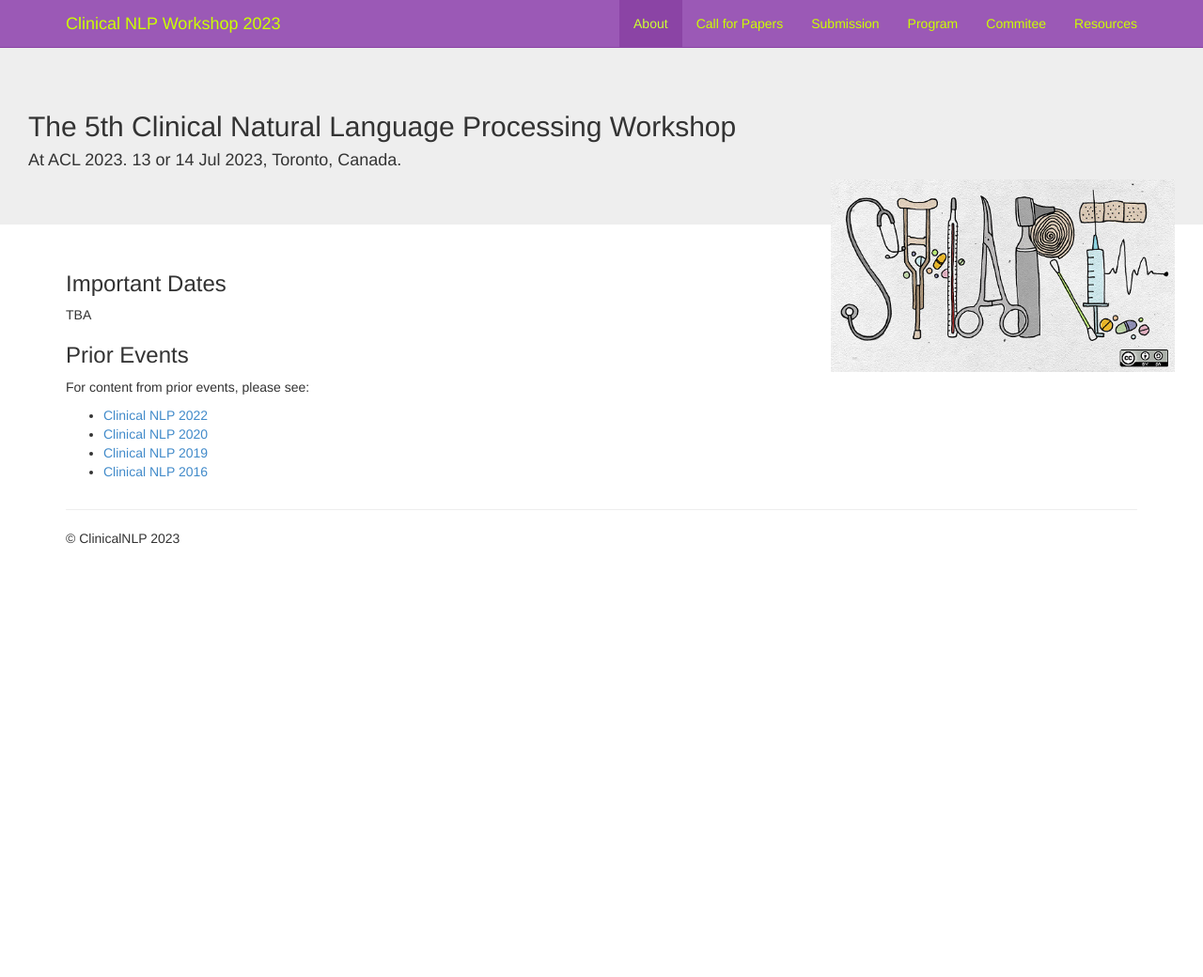
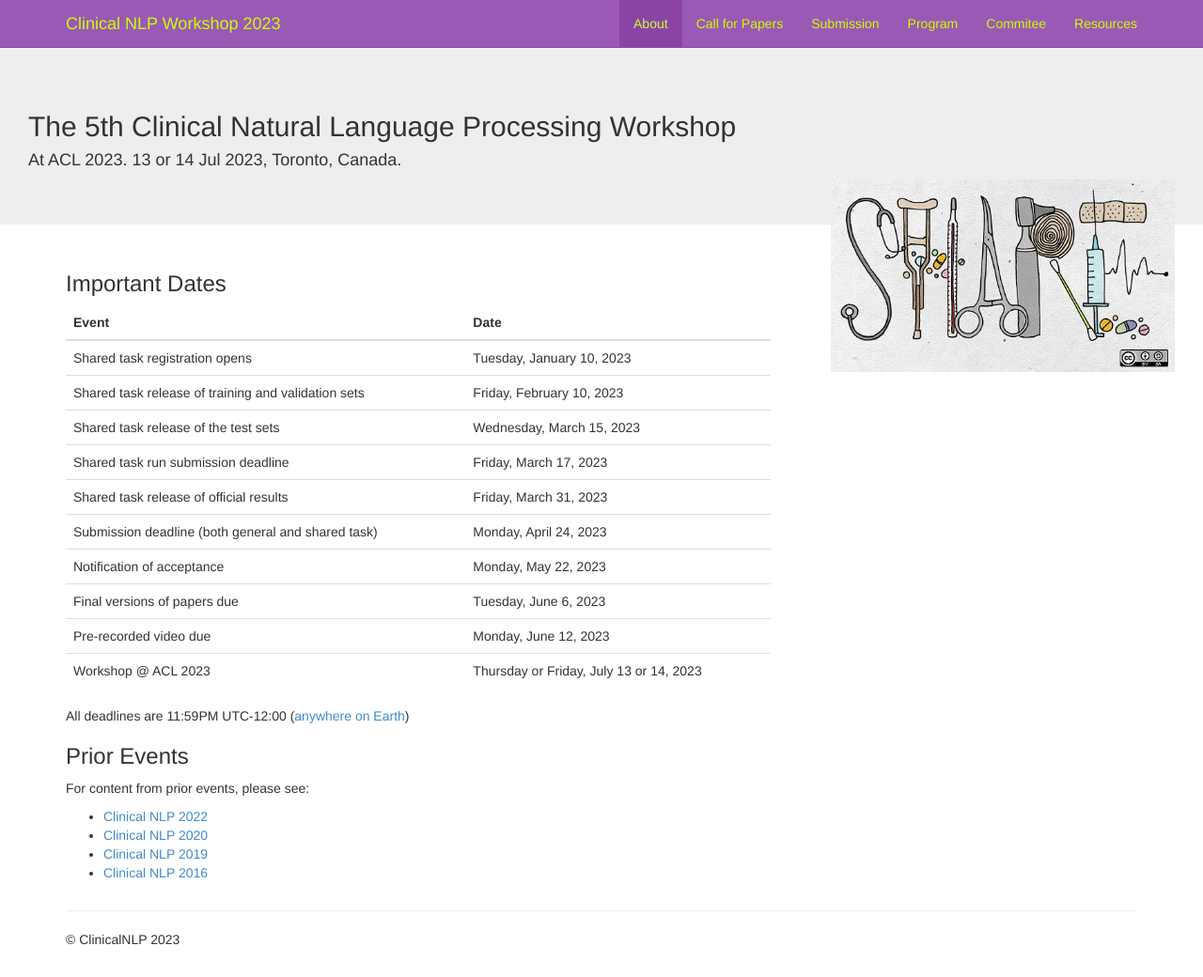
Before and after one commit to clinical-nlp/clinical-nlp.github.io, a Jekyll site: the page built from 2023/index.md, in a window 1280 px wide and 1040 px high. Shown: the whole window at 94% size. Built offline with Jekyll 4.4.1, drawn with Linux system fonts in a browser that asks for light colours; nearby versions of some CDN libraries; comment, search, counter and statistics services are not loaded.

Commit message:
Update index.md

```diff
--- a/2023/index.md
+++ b/2023/index.md
@@ -5,7 +5,20 @@ layout: default_2023
 
 ### Important Dates
 
-TBA
+| Event                                               | Date                                    |
+| --------------------------------------------------- | --------------------------------------- |
+| Shared task registration opens                      | Tuesday, January 10, 2023               |
+| Shared task release of training and validation sets | Friday, February 10, 2023               |
+| Shared task release of the test sets                | Wednesday, March 15, 2023               |
+| Shared task run submission deadline                 | Friday, March 17, 2023                  |
+| Shared task release of official results             | Friday, March 31, 2023                  |
+| Submission deadline (both general and shared task)  | Monday, April 24, 2023                  |
+| Notification of acceptance                          | Monday, May 22, 2023                    |
+| Final versions of papers due                        | Tuesday, June 6, 2023                   |
+| Pre-recorded video due                              | Monday, June 12, 2023                   |
+| Workshop @ ACL 2023                                 | Thursday or Friday, July 13 or 14, 2023 |
+
+All deadlines are 11:59PM UTC-12:00 ([anywhere on Earth](https://www.timeanddate.com/time/zones/aoe))
 
 ### Prior Events
 
```
